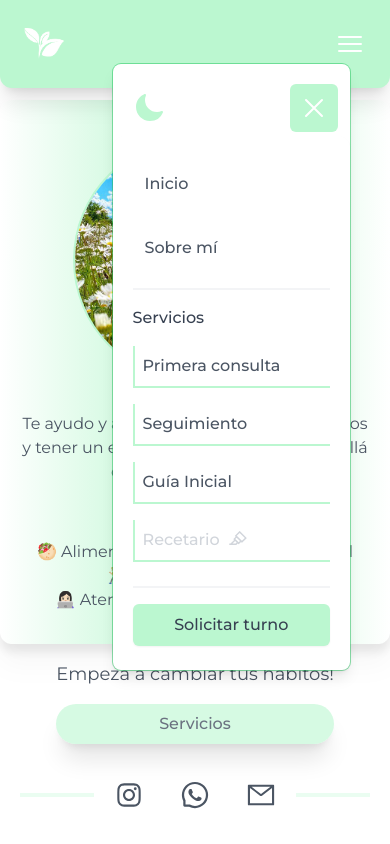
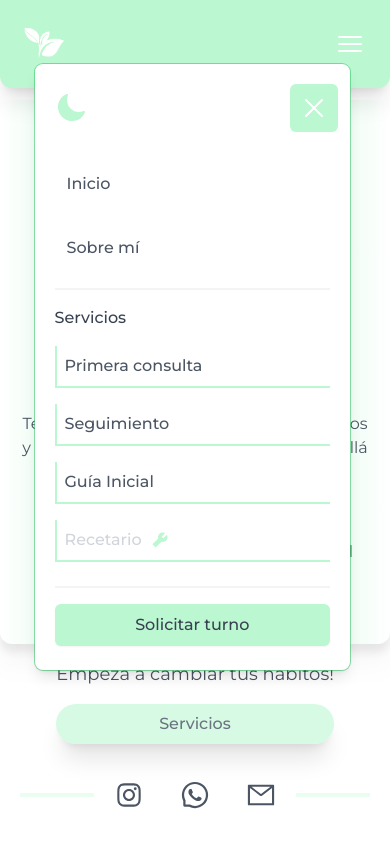
Before and after one commit to francogiuntoli/lupi_site, a Next.js app: page / in a window 390 px wide. Both pictures are taken after a click on the button "Open menu". Built offline with nearby package versions, Linux system fonts and the light colour scheme; what prettier-plugin-tailwindcss would draw is missing.

Commit message:
added style/resolution mobile popover

```diff
--- a/components/Navbar.tsx
+++ b/components/Navbar.tsx
@@ -8,7 +8,7 @@ import Link from "next/link";
 import DarkModeButton from "./DarkModeButton";
 import MobileDarkModeButton from "./MobileDarkModeButton";
 import LogoMain from "./LogoMain";
-import { AiOutlineHighlight } from "react-icons/ai";
+import { AiFillTool } from "react-icons/ai";
 
 const consultas = [
   {
@@ -120,10 +120,13 @@ export default function Navbar() {
                                   <Link
                                     key={item.name}
                                     href={item.href}
-                                    className="hover:text-semibold pointer-events-none flex gap-2 rounded-md p-3 text-base font-medium text-gray-500 hover:bg-gray-200 hover:underline hover:decoration-white hover:decoration-2 hover:underline-offset-8 dark:hover:text-gray-500 dark:hover:decoration-white"
+                                    className="hover:text-semibold pointer-events-none flex items-center gap-2 rounded-md p-3 text-base font-medium text-gray-300 hover:bg-gray-200 hover:underline hover:decoration-white hover:decoration-2 hover:underline-offset-8 dark:text-gray-600/80 dark:hover:text-gray-500 dark:hover:decoration-white"
                                   >
                                     {item.name}
-                                    <AiOutlineHighlight size={20} />
+                                    <AiFillTool
+                                      className="text-green-200"
+                                      size={20}
+                                    />
                                   </Link>
                                 );
                               }
@@ -162,7 +165,7 @@ export default function Navbar() {
       >
         <Popover.Panel
           focus
-          className="absolute top-14 right-8 z-[10000] w-[65%] origin-top-right transform p-2 transition md:hidden"
+          className="absolute top-14 right-8 z-[10000] w-[85%] origin-top-right transform p-2 transition md:hidden"
         >
           {({ close }) => (
             <div className="rounded-lg bg-white shadow-lg ring-1 ring-green-500/50 ring-opacity-5 dark:bg-zinc-900 dark:ring-white">
@@ -219,11 +222,11 @@ export default function Navbar() {
                   </Link>
                   <Link
                     href="/recetario"
-                    className="pointer-events-none flex gap-2 border-l-2 border-b-2 border-green-200 p-2  text-base font-medium text-gray-300  hover:underline hover:decoration-white hover:decoration-2 hover:underline-offset-8 dark:text-white/30"
+                    className="pointer-events-none flex items-center gap-2 border-l-2 border-b-2 border-green-200 p-2  text-base font-medium text-gray-300  hover:underline hover:decoration-white hover:decoration-2 hover:underline-offset-8 dark:text-white/30"
                     onClick={() => close()}
                   >
                     Recetario
-                    <AiOutlineHighlight size={20} />
+                    <AiFillTool className="text-green-200" size={20} />
                   </Link>
                 </div>
                 <div
```
